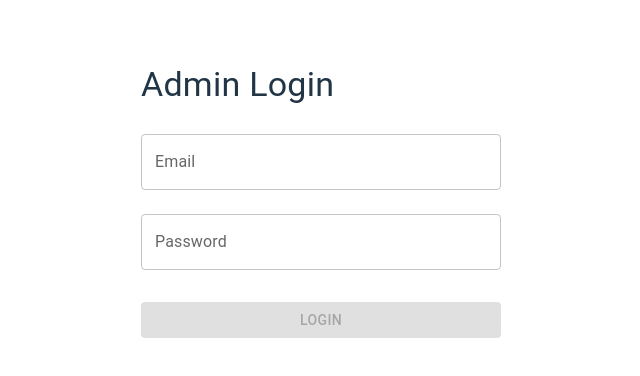
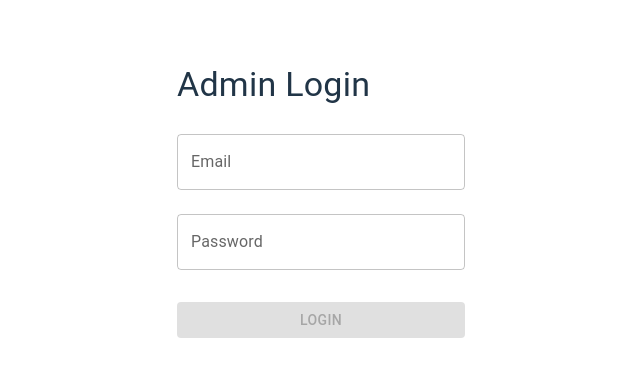
Before and after one commit to RyanHasanSunny/Ecommerce_web-, a React (Vite) app in the folder frontend/: page /adminlogin in a window 1280 px wide. Shown: the top 376 px of the page, without its empty margins (319-959 px from the left). Built offline with nearby package versions, Linux system fonts and the light colour scheme; no server answers.

Commit message:
responsive

```diff
--- a/frontend/src/App.css
+++ b/frontend/src/App.css
@@ -1,7 +1,6 @@
 @import "tailwindcss";
 #root {
   margin: 0 auto;
-  width: 100%;
   height: 100%;
  text-decoration: none;
 }
@@ -43,3 +42,14 @@
 .read-the-docs {
   color: #888;
 }
+
+
+
+
+@media (min-width: 1024px) { /* lg */
+  #root { width: 80%; }
+}
+
+@media (max-width: 768px) { /* lg */
+  #root { width: 100%; }
+}
--- a/frontend/src/index.css
+++ b/frontend/src/index.css
@@ -12,7 +12,7 @@
   -webkit-font-smoothing: antialiased;
   -moz-osx-font-smoothing: grayscale;
    display: flex;
-    justify-content: center;
+  justify-content: center;
 }
 
 a {
@@ -33,7 +33,7 @@ body {
   margin: 0;
   display: flex;
   justify-content: center;
-  width: 100%;
+
   border: #747bff;
   min-width: 320px;
   min-height: 100vh;
--- a/frontend/src/user-panel/Sections/Heropanel/Heropanel.jsx
+++ b/frontend/src/user-panel/Sections/Heropanel/Heropanel.jsx
@@ -109,9 +109,9 @@ const HeroPanel = ({ heroData }) => {
   const currentSlide = slides[currentIndex];
 
   return (
-    <div className="w-full">
+    <div className="flex flex-col w-full justify-center items-center">
       {/* Main container with grid layout */}
-      <div className="grid grid-cols-1 lg:grid-cols-4 gap-2 lg:gap-4 px-2 lg:px-5 mb-4">
+      <div className="  px-2 lg:px-5 mb-4 mt-4">
         {/* Main Hero Carousel - Takes 3 columns on large screens */}
         <div className="lg:col-span-3 relative overflow-hidden rounded-lg"
           style={{ aspectRatio: "16 / 6" }}>
@@ -153,8 +153,8 @@ const HeroPanel = ({ heroData }) => {
         </div>
 
         {/* Right side - 2 images stacked vertically, takes 1 column */}
-        <div className="lg:col-span-1 flex flex-col gap-2"  style={{ aspectRatio: "13 / 15" }}>
-          {/* First right side image */}
+         {/*<div className="lg:col-span-1 flex flex-col gap-2"  style={{ aspectRatio: "13 / 15" }}>
+
           <div className="relative overflow-hidden rounded-lg flex-1">
             <img
               src={originalSlides[1]?.image || defaultSlides[1].image}
@@ -164,8 +164,8 @@ const HeroPanel = ({ heroData }) => {
             />
           </div>
 
-          {/* Second right side image */}
-          {/* <div className="relative overflow-hidden rounded-lg flex-1"
+
+         <div className="relative overflow-hidden rounded-lg flex-1"
             style={{ aspectRatio: "16 / 6" }}>
             <img
               src={originalSlides[2]?.image || defaultSlides[2].image}
@@ -173,8 +173,8 @@ const HeroPanel = ({ heroData }) => {
               className="w-full h-full object-cover"
               loading="lazy"
             />
-          </div> */}
-        </div>
+          </div>
+        </div>*/}
       </div>
 
       {/* Sliding Text Banner */}
```
